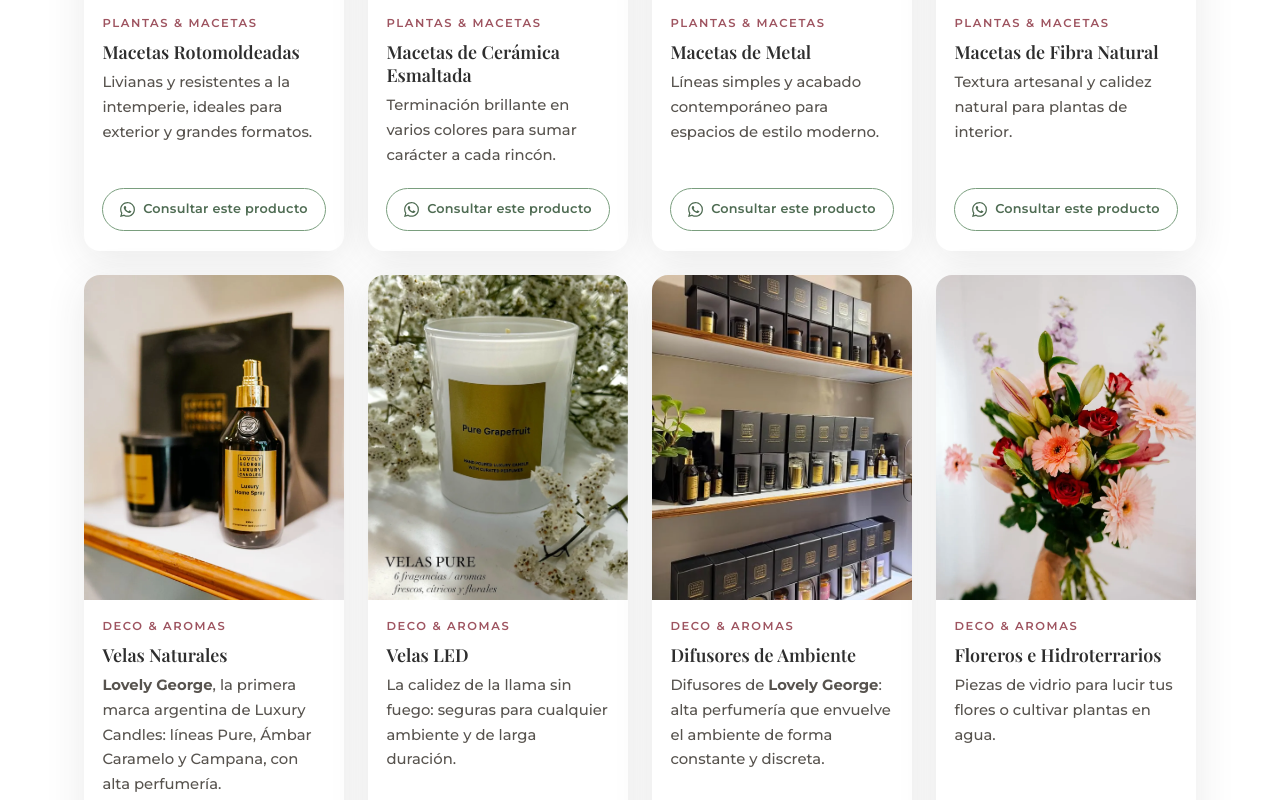
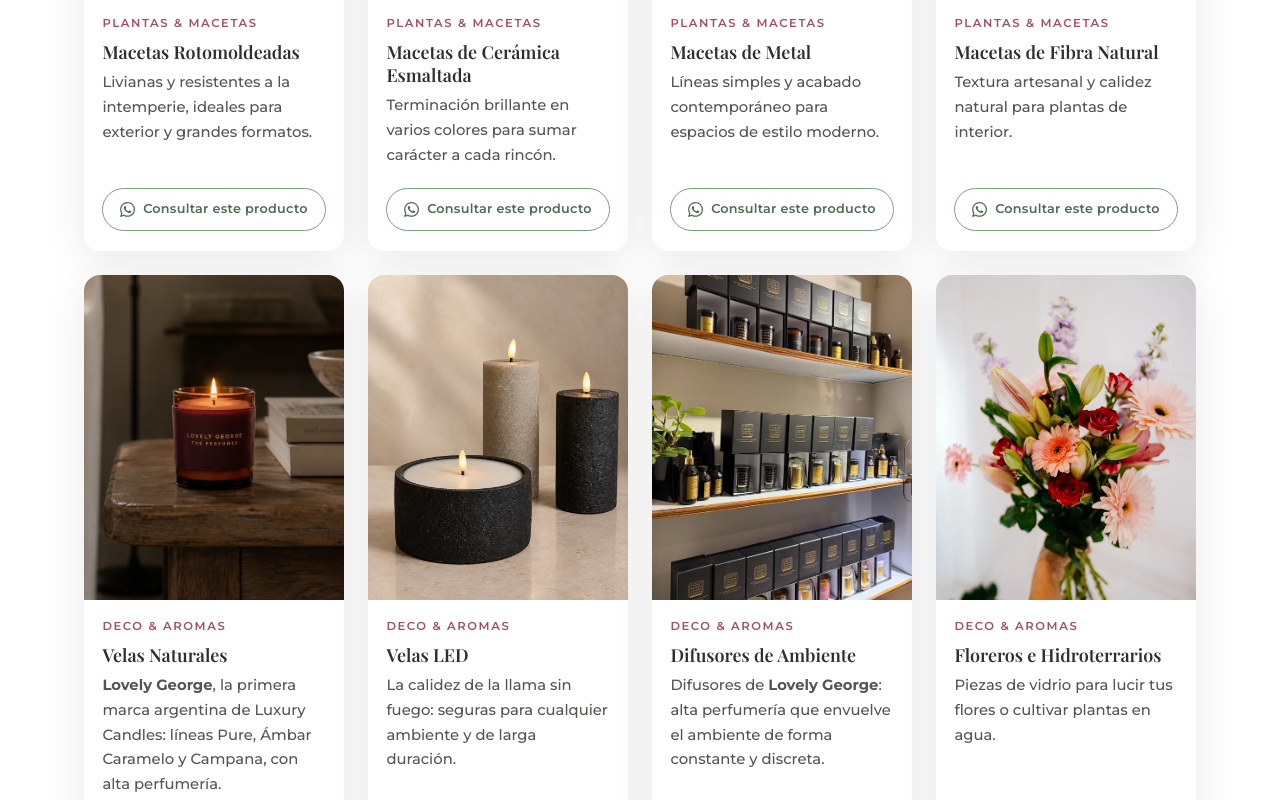
Before and after one commit to tatoo1978-rgb/floreriaBackup, a plain HTML site: page productos.html in a window 1280 px wide. Shown: the part 1497-2297 px from the top of the page. Drawn offline with nearby package versions, Linux system fonts and the light colour scheme.

Commit message:
Add files via upload

```diff
--- a/js/catalogo.json
+++ b/js/catalogo.json
@@ -45,11 +45,16 @@
     {
       "cat": "plantas",
       "name": "Plantas de Interior",
-      "desc": "Orquídeas, gomeros, panderetas, arecas y palmeras, calatheas, philodendros, potus y bambúes.",
+      "desc": "Orquídeas, gomeros, panduratas, arecas y palmeras, calatheas, philodendros, potus y bambúes.",
       "imgs": [
-        "img/18-plantas-de-interior-ficus-lyrata.webp",
-        "img/28-plantas-de-interior-en-macetas.webp",
-        "img/30-planta-colgante.webp"
+        "img/51-plantas-de-interior-floreria-maria-lidia.webp",
+        "img/52-plantas-de-interior-floreria-maria-lidia.webp",
+        "img/53-plantas-de-interior-floreria-maria-lidia.webp",
+        "img/54-plantas-de-interior-floreria-maria-lidia.webp",
+        "img/55-plantas-de-interior-floreria-maria-lidia.webp",
+        "img/56-plantas-de-interior-floreria-maria-lidia.webp",
+        "img/57-plantas-de-interior-floreria-maria-lidia.webp",
+        "img/58-plantas-de-interior-floreria-maria-lidia.webp"
       ],
       "alt": "Plantas de interior — Florería María Lidia, Rafaela"
     },
@@ -93,12 +98,12 @@
       "cat": "deco",
       "name": "Velas Naturales",
       "desc": "<strong>Lovely George</strong>, la primera marca argentina de Luxury Candles: líneas Pure, Ámbar Caramelo y Campana, con alta perfumería.",
+      "cover": "img/velas-06-amber-peonies-portada.webp",
       "imgs": [
-        "img/19-velas-y-home-spray-en-el-local.webp",
-        "img/velas-01-campana-oro.webp",
+        "img/velas-06-amber-peonies-lovely-george.webp",
         "img/velas-02-campana-blanca.webp",
-        "img/velas-03-pure-negra.webp",
-        "img/velas-04-pure-blanca.webp"
+        "img/velas-05-campana-dorada-lovely-george.webp",
+        "img/velas-03-pure-negra.webp"
       ],
       "alt": "Velas naturales Lovely George — Florería María Lidia, Rafaela"
     },
@@ -107,7 +112,7 @@
       "name": "Velas LED",
       "desc": "La calidez de la llama sin fuego: seguras para cualquier ambiente y de larga duración.",
       "imgs": [
-        "img/velas-04-pure-blanca.webp"
+        "img/59-velas-led-floreria-maria-lidia.webp"
       ],
       "alt": "Velas LED decorativas — Florería María Lidia, Rafaela"
     },
--- a/js/productos.js
+++ b/js/productos.js
@@ -15,7 +15,7 @@
   if (!grid || !filters) return;
 
   /* ── Carga del catálogo ── */
-  fetch("js/catalogo.json?v=26")
+  fetch("js/catalogo.json?v=27")
     .then(function (r) {
       if (!r.ok) throw new Error("No se pudo cargar catalogo.json");
       return r.json();
@@ -48,7 +48,7 @@
       card.className = "product-card reveal reveal-delay-" + ((i % 3) + 1);
       card.innerHTML =
         '<div class="product-media" role="button" tabindex="0" aria-label="Ampliar imagen de ' + p.name + '">' +
-          '<img src="' + p.imgs[0] + '" alt="' + p.alt + '" loading="lazy">' +
+          '<img src="' + (p.cover || p.imgs[0]) + '" alt="' + p.alt + '" loading="lazy">' +
         "</div>" +
         '<div class="product-info">' +
           '<span class="product-cat">' + CATEGORIAS[p.cat] + "</span>" +
--- a/productos.html
+++ b/productos.html
@@ -233,5 +233,5 @@
 </div>
 
 <script src="js/main.js?v=17"></script>
-<script src="js/productos.js?v=26"></script>
+<script src="js/productos.js?v=27"></script>
 </body></html>
```
Also changed, not shown: index.html (+2 -2 lines), img/49-frente-del-local-floreria-maria-lidia.webp (added), img/50-interior-del-local-floreria-maria-lidia.webp (added), img/51-plantas-de-interior-floreria-maria-lidia.webp (added), img/52-plantas-de-interior-floreria-maria-lidia.webp (added), img/53-plantas-de-interior-floreria-maria-lidia.webp (added), img/54-plantas-de-interior-floreria-maria-lidia.webp (added), img/55-plantas-de-interior-floreria-maria-lidia.webp (added), img/56-plantas-de-interior-floreria-maria-lidia.webp (added), img/57-plantas-de-interior-floreria-maria-lidia.webp (added), img/58-plantas-de-interior-floreria-maria-lidia.webp (added), img/59-velas-led-floreria-maria-lidia.webp (added), img/velas-05-campana-dorada-lovely-george.webp (added), img/velas-06-amber-peonies-lovely-george.webp (added), 1 more files.
